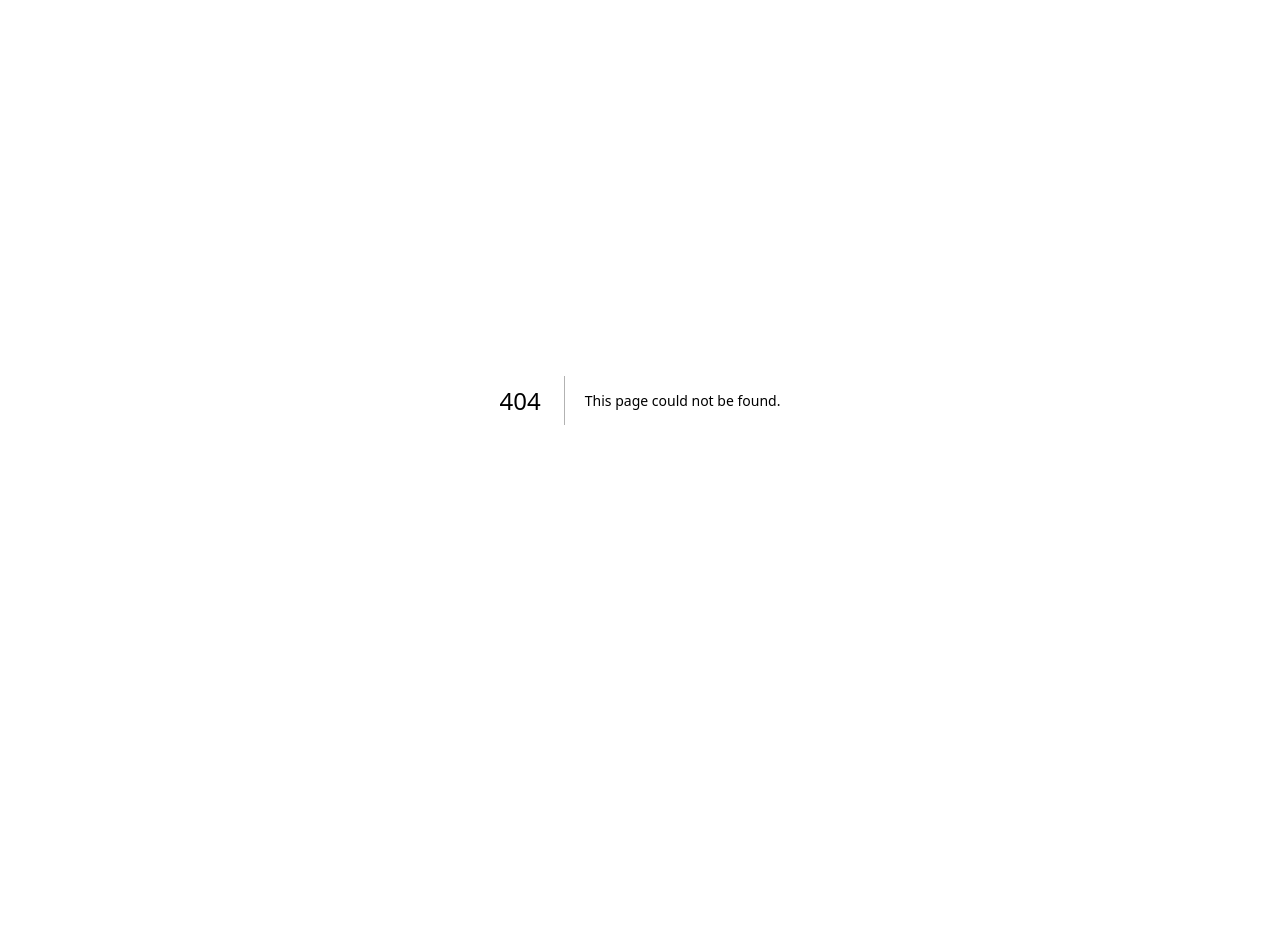
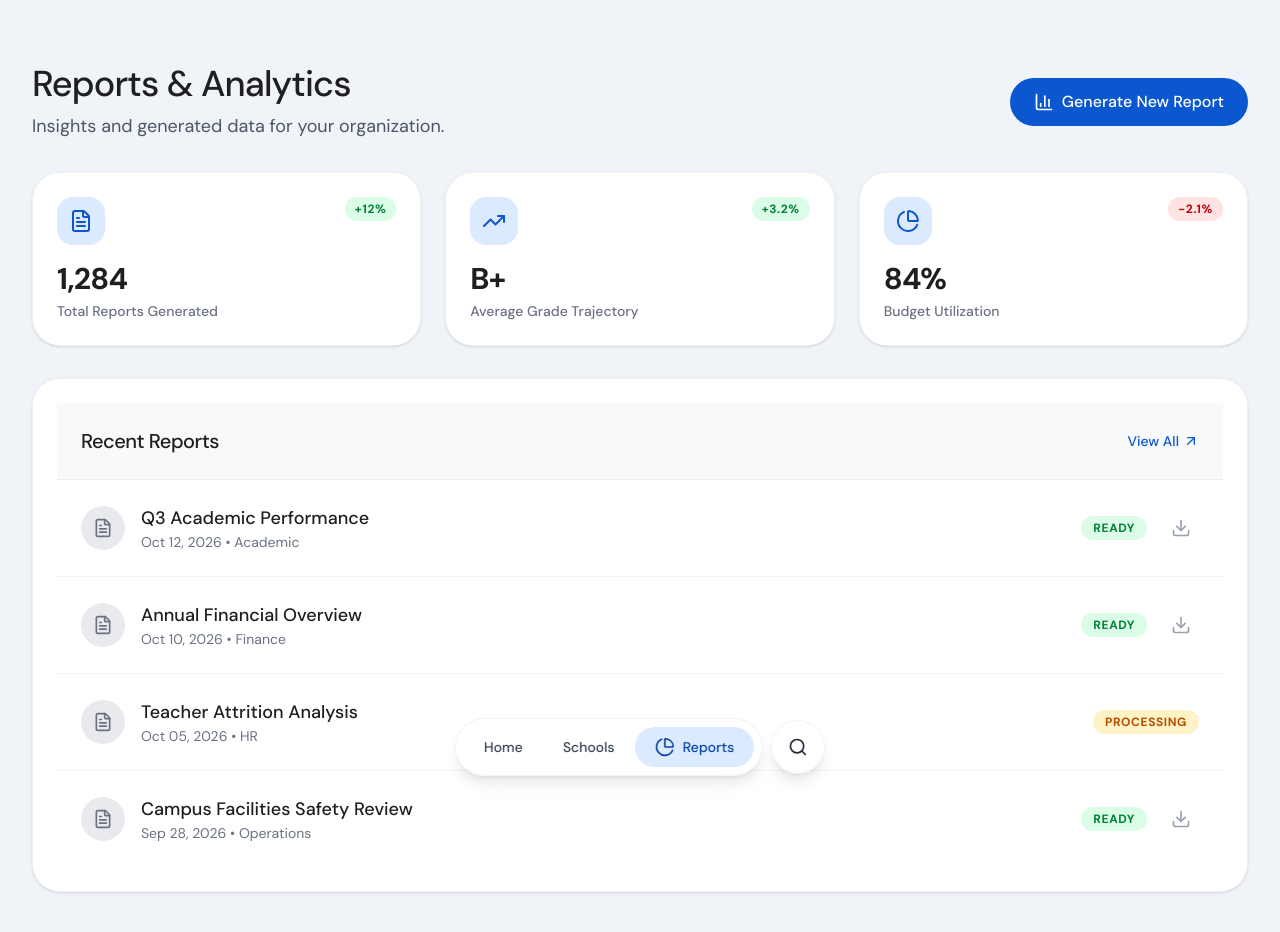
Before and after one commit to ubadha-kaif-work/campusDesk, a Next.js app: page /parent-company/reports in a window 1280 px wide. Before the commit this address had no page. Shown: the top 932 px of the page. Before the commit the page ends 800 px from the top, so only its background shows below. Built offline with nearby package versions, Linux system fonts and the light colour scheme.

Commit message:
feat: add reports page and fix single vs double click conflict on search navbar

```diff
--- /dev/null
+++ b/src/app/parent-company/reports/page.tsx
@@ -0,0 +1,101 @@
+"use client";
+
+import { Card } from "@/components/ui/Card";
+import { BarChart3, TrendingUp, Download, PieChart, ArrowUpRight, FileText } from "lucide-react";
+import { motion } from "framer-motion";
+import { Button } from "@/components/ui/Button";
+
+export default function ReportsPage() {
+    const recentReports = [
+        { id: 1, title: "Q3 Academic Performance", date: "Oct 12, 2026", type: "Academic", status: "Ready" },
+        { id: 2, title: "Annual Financial Overview", date: "Oct 10, 2026", type: "Finance", status: "Ready" },
+        { id: 3, title: "Teacher Attrition Analysis", date: "Oct 05, 2026", type: "HR", status: "Processing" },
+        { id: 4, title: "Campus Facilities Safety Review", date: "Sep 28, 2026", type: "Operations", status: "Ready" },
+    ];
+
+    const stats = [
+        { name: "Total Reports Generated", value: "1,284", icon: FileText, change: "+12%" },
+        { name: "Average Grade Trajectory", value: "B+", icon: TrendingUp, change: "+3.2%" },
+        { name: "Budget Utilization", value: "84%", icon: PieChart, change: "-2.1%" },
+    ];
+
+    return (
+        <div className="space-y-8 pb-32">
+            <div className="flex flex-col sm:flex-row justify-between items-start sm:items-center gap-4 pt-4">
+                <div>
+                    <h1 className="text-4xl font-medium tracking-tight text-foreground">
+                        Reports & Analytics
+                    </h1>
+                    <p className="text-gray-600 dark:text-gray-400 text-lg mt-2">Insights and generated data for your organization.</p>
+                </div>
+                <Button className="shrink-0 group">
+                    <BarChart3 className="w-5 h-5 text-current" /> Generate New Report
+                </Button>
+            </div>
+
+            {/* Top Level Analytic Display */}
+            <div className="grid grid-cols-1 md:grid-cols-3 gap-6">
+                {stats.map((stat, i) => {
+                    const Icon = stat.icon;
+                    const isPositive = stat.change.startsWith("+");
+                    return (
+                        <motion.div key={stat.name} initial={{ opacity: 0, y: 10 }} animate={{ opacity: 1, y: 0 }} transition={{ delay: i * 0.1 }}>
+                            <Card className="flex flex-col p-6 shadow-sm border border-black/5 dark:border-white/10 group cursor-pointer hover:bg-surface-container transition-colors">
+                                <div className="flex justify-between items-start mb-4">
+                                    <div className="p-3 bg-primary-100 dark:bg-primary-900/30 text-primary-600 dark:text-primary-400 rounded-2xl">
+                                        <Icon className="w-6 h-6 text-current" />
+                                    </div>
+                                    <span className={`px-2.5 py-1 rounded-full text-xs font-bold tracking-wider ${isPositive ? 'bg-green-100 text-green-700 dark:bg-green-900/40 dark:text-green-400' : 'bg-red-100 text-red-700 dark:bg-red-900/40 dark:text-red-400'}`}>
+                                        {stat.change}
+                                    </span>
+                                </div>
+                                <h3 className="text-3xl font-semibold tracking-tight text-foreground mb-1">{stat.value}</h3>
+                                <p className="text-sm font-medium text-gray-500">{stat.name}</p>
+                            </Card>
+                        </motion.div>
+                    );
+                })}
+            </div>
+
+            {/* List of Mock Extracted Reports */}
+            <motion.div initial={{ opacity: 0, y: 10 }} animate={{ opacity: 1, y: 0 }} transition={{ delay: 0.3 }}>
+                <Card className="flex flex-col shadow-sm border border-black/5 dark:border-white/10 overflow-hidden">
+                    <div className="p-6 border-b border-black/5 dark:border-white/5 flex justify-between items-center bg-surface-container/30">
+                        <h3 className="text-xl font-medium tracking-tight">Recent Reports</h3>
+                        <button className="text-sm font-medium text-primary-600 hover:text-primary-700 flex items-center gap-1">
+                            View All <ArrowUpRight className="w-4 h-4" />
+                        </button>
+                    </div>
+                    <div className="divide-y divide-black/5 dark:divide-white/5">
+                        {recentReports.map((report) => (
+                            <div key={report.id} className="p-6 flex flex-col sm:flex-row sm:items-center justify-between gap-4 hover:bg-surface-container transition-colors group">
+                                <div className="flex items-center gap-4">
+                                    <div className="p-3 bg-surface-container group-hover:bg-white dark:group-hover:bg-black/40 rounded-full transition-colors">
+                                        <FileText className="w-5 h-5 text-gray-500 group-hover:text-primary-600 transition-colors" />
+                                    </div>
+                                    <div>
+                                        <h4 className="font-medium text-foreground text-lg">{report.title}</h4>
+                                        <p className="text-sm text-gray-500">{report.date} • {report.type}</p>
+                                    </div>
+                                </div>
+                                <div className="flex items-center gap-4">
+                                    <span className={`px-3 py-1 text-xs font-bold uppercase tracking-wider rounded-full ${report.status === 'Ready'
+                                            ? 'bg-green-100 text-green-700 dark:bg-green-900/40 dark:text-green-400'
+                                            : 'bg-amber-100 text-amber-700 dark:bg-amber-900/40 dark:text-amber-400'
+                                        }`}>
+                                        {report.status}
+                                    </span>
+                                    {report.status === 'Ready' && (
+                                        <button className="p-2 text-gray-400 hover:text-foreground transition-colors" title="Download">
+                                            <Download className="w-5 h-5 text-current" />
+                                        </button>
+                                    )}
+                                </div>
+                            </div>
+                        ))}
+                    </div>
+                </Card>
+            </motion.div>
+        </div>
+    );
+}
--- a/src/components/layout/BottomNavbar.tsx
+++ b/src/components/layout/BottomNavbar.tsx
@@ -4,10 +4,12 @@ import Link from "next/link";
 import { usePathname, useRouter } from "next/navigation";
 import { Home, School, PieChart, Search } from "lucide-react";
 import { motion } from "framer-motion";
+import { useRef } from "react";
 
 export function BottomNavbar() {
     const pathname = usePathname();
     const router = useRouter();
+    const clickTimeoutRef = useRef<NodeJS.Timeout | null>(null);
 
     const navItems = [
         { name: "Home", href: "/parent-company", icon: Home },
@@ -16,10 +18,20 @@ export function BottomNavbar() {
     ];
 
     const handleSearchClick = () => {
-        router.push("/parent-company/search");
+        // Clear any existing timeout precisely so we don't route twice
+        if (clickTimeoutRef.current) clearTimeout(clickTimeoutRef.current);
+
+        // Delay single click processing by 250ms to check if a double click follows it
+        clickTimeoutRef.current = setTimeout(() => {
+            router.push("/parent-company/search");
+        }, 250);
     };
 
     const handleSearchDoubleClick = () => {
+        // It's a double click - cancel the single click timeout entirely
+        if (clickTimeoutRef.current) clearTimeout(clickTimeoutRef.current);
+
+        // Route with focus parameter instantly
         router.push("/parent-company/search?focus=true");
     };
 
@@ -49,10 +61,8 @@ export function BottomNavbar() {
                                     transition={{ type: "spring", stiffness: 300, damping: 30 }}
                                 />
                             )}
-                            {/* Added Icon conditionally shown only when active */}
-                            {isActive && (
-                                <Icon className="w-5 h-5 relative z-10 text-current transition-all duration-200" />
-                            )}
+                            {/* Show icon only when active to match reference closely */}
+                            {isActive && <Icon className="w-5 h-5 relative z-10 text-current transition-all duration-200" />}
                             <span className="relative z-10 transition-colors duration-200">
                                 {item.name}
                             </span>
```
